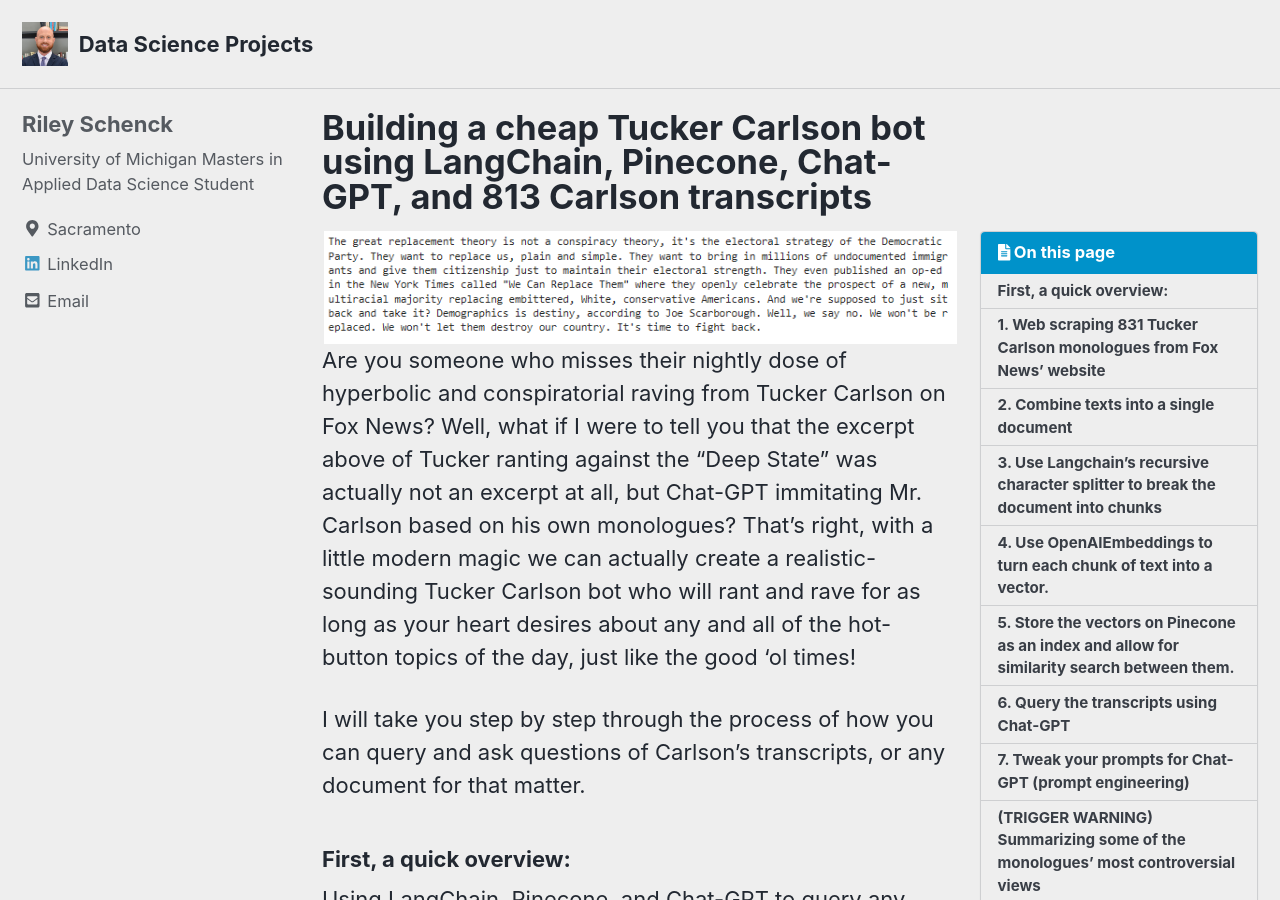
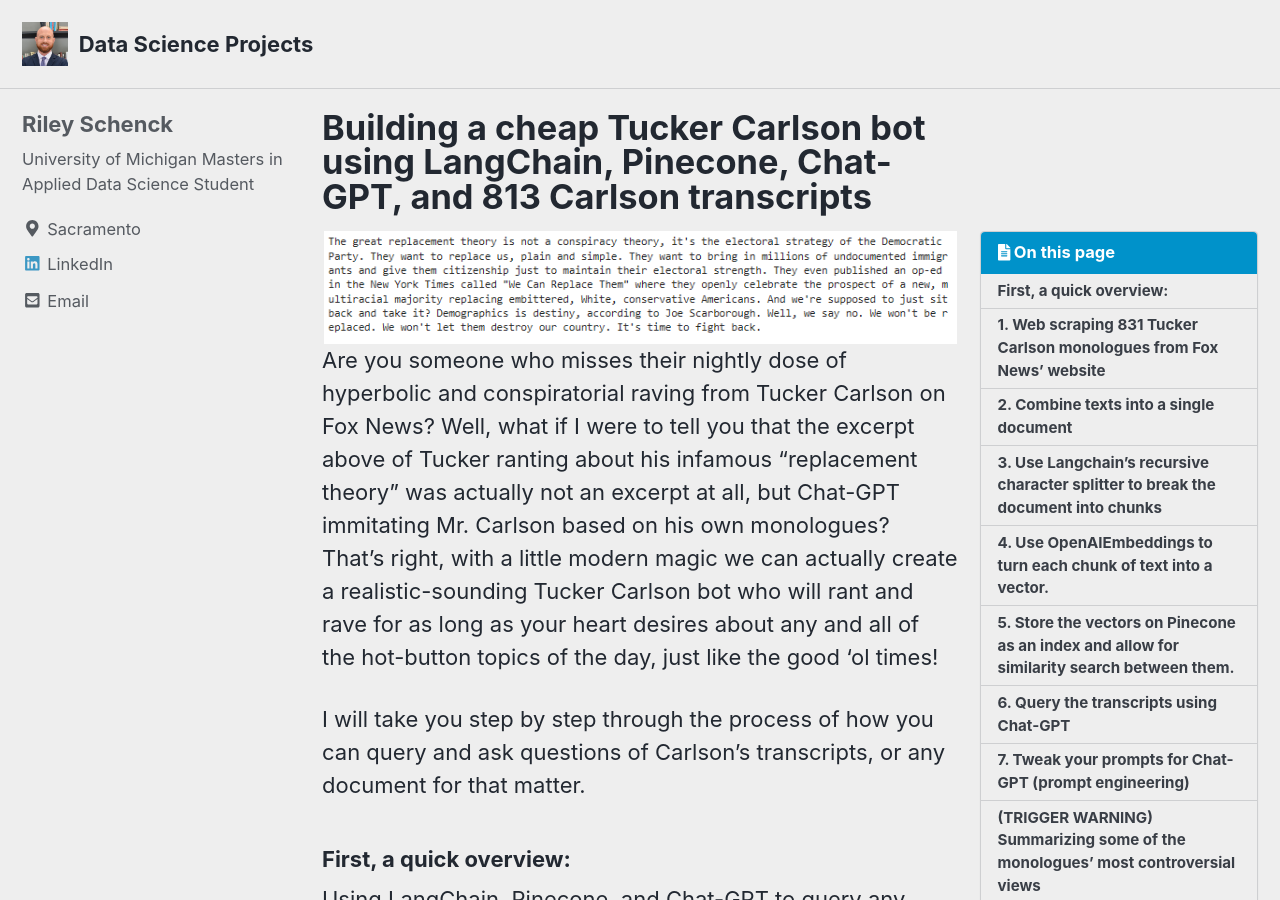
Before and after one commit to rileyschenck/website, a Jekyll site: the page built from _posts/2023-06-22-Tucker-GPT.md, in a window 1280 px wide and 900 px high. Built offline with Jekyll 4.4.1, drawn with Linux system fonts in a browser that asks for light colours; cached includes are drawn as plain includes; nearby versions of some CDN libraries; a script that is not in the unit is left out.

Commit message:
Update 2023-06-22-Tucker-GPT.md

```diff
--- a/_posts/2023-06-22-Tucker-GPT.md
+++ b/_posts/2023-06-22-Tucker-GPT.md
@@ -9,7 +9,7 @@ toc_sticky: true
 read_time: false
 ---
 ![Plot1]({{ site.url }}{{ site.baseurl }}/assets/images/replacement.png)
-Are you someone who misses their nightly dose of hyperbolic and conspiratorial raving from Tucker Carlson on Fox News? Well, what if I were to tell you that the excerpt above of Tucker ranting against the "Deep State" was actually not an excerpt at all, but Chat-GPT immitating Mr. Carlson based on his own monologues? That's right, with a little modern magic we can actually create a realistic-sounding Tucker Carlson bot who will rant and rave for as long as your heart desires about any and all of the hot-button topics of the day, just like the good 'ol times!
+Are you someone who misses their nightly dose of hyperbolic and conspiratorial raving from Tucker Carlson on Fox News? Well, what if I were to tell you that the excerpt above of Tucker ranting about his infamous "replacement theory" was actually not an excerpt at all, but Chat-GPT immitating Mr. Carlson based on his own monologues? That's right, with a little modern magic we can actually create a realistic-sounding Tucker Carlson bot who will rant and rave for as long as your heart desires about any and all of the hot-button topics of the day, just like the good 'ol times!
 
 I will take you step by step through the process of how you can query and ask questions of Carlson's transcripts, or any document for that matter.
 
```
